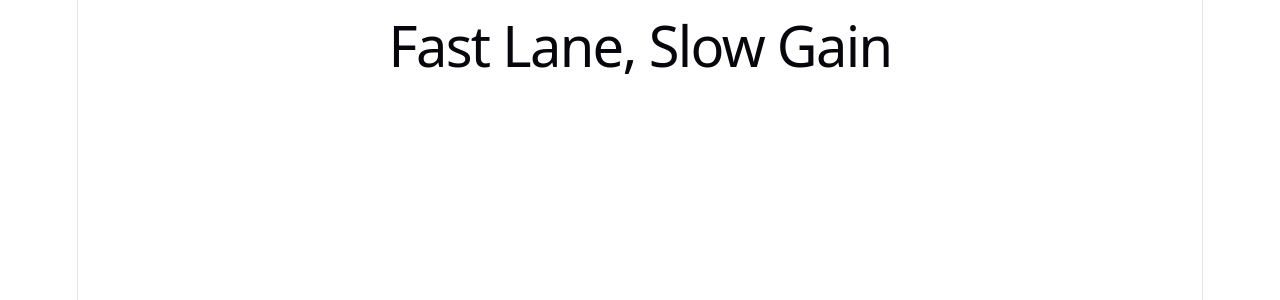
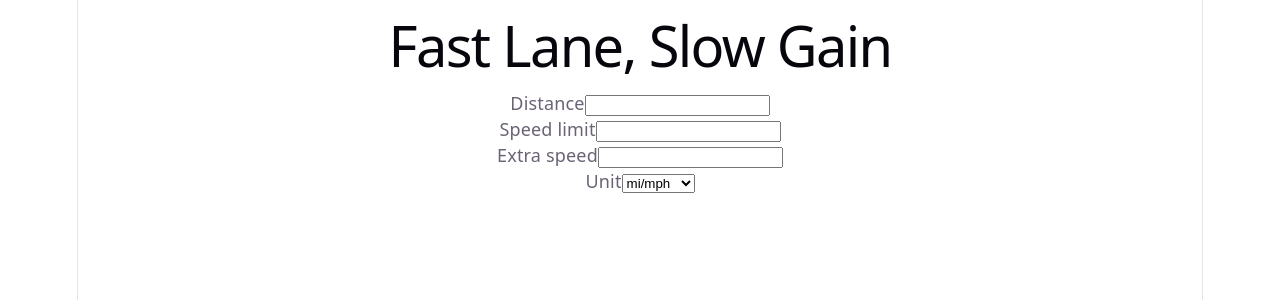
Before and after one commit to RazvanGolan/Fast-Lane-Slow-Gain, a React (Vite) app: page / in a window 1280 px wide. Shown: the top 300 px of the page. Built offline with nearby package versions, Linux system fonts and the light colour scheme.

Commit message:
feat: add validated speed calculator form

```diff
--- a/src/App.tsx
+++ b/src/App.tsx
@@ -1,7 +1,10 @@
+import { SpeedCalculatorForm } from "./features/calculator/components/SpeedCalculatorForm";
+
 export default function App() {
   return (
     <main>
       <h1>Fast Lane, Slow Gain</h1>
+      <SpeedCalculatorForm />
     </main>
   );
 }
--- /dev/null
+++ b/src/features/calculator/components/SpeedCalculatorForm.tsx
@@ -0,0 +1,226 @@
+import { useMemo, useState, type ChangeEvent } from "react";
+import {
+  calculateTimeSavings,
+  type DistanceUnit,
+} from "../lib/timeMath";
+
+interface FormValues {
+  distance: string;
+  speedLimit: string;
+  extraSpeed: string;
+  unit: DistanceUnit;
+}
+
+interface TouchedFields {
+  distance: boolean;
+  speedLimit: boolean;
+  extraSpeed: boolean;
+}
+
+type NumberField = keyof TouchedFields;
+
+const MIN_POSITIVE_VALUE = Number.EPSILON;
+
+const FIELD_LABELS: Record<NumberField, string> = {
+  distance: "Distance",
+  speedLimit: "Speed limit",
+  extraSpeed: "Extra speed",
+};
+
+const FIELD_ERROR_IDS: Record<NumberField, string> = {
+  distance: "distance-error",
+  speedLimit: "speedLimit-error",
+  extraSpeed: "extraSpeed-error",
+};
+
+function parsePositiveNumber(value: string): number | null {
+  if (value.trim() === "") {
+    return null;
+  }
+
+  const parsedValue = Number(value);
+  if (!Number.isFinite(parsedValue) || parsedValue <= 0) {
+    return null;
+  }
+
+  return parsedValue;
+}
+
+function getInlineError(label: string, value: string): string | null {
+  if (value.trim() === "") {
+    return `${label} is required.`;
+  }
+
+  return parsePositiveNumber(value) === null
+    ? `${label} must be a positive number.`
+    : null;
+}
+
+function isDistanceUnit(value: string): value is DistanceUnit {
+  return value === "mi" || value === "km";
+}
+
+export function SpeedCalculatorForm() {
+  const [values, setValues] = useState<FormValues>({
+    distance: "",
+    speedLimit: "",
+    extraSpeed: "",
+    unit: "mi",
+  });
+
+  const [touched, setTouched] = useState<TouchedFields>({
+    distance: false,
+    speedLimit: false,
+    extraSpeed: false,
+  });
+
+  const parsedDistance = parsePositiveNumber(values.distance);
+  const parsedSpeedLimit = parsePositiveNumber(values.speedLimit);
+  const parsedExtraSpeed = parsePositiveNumber(values.extraSpeed);
+
+  const errors = {
+    distance: touched.distance
+      ? getInlineError(FIELD_LABELS.distance, values.distance)
+      : null,
+    speedLimit: touched.speedLimit
+      ? getInlineError(FIELD_LABELS.speedLimit, values.speedLimit)
+      : null,
+    extraSpeed: touched.extraSpeed
+      ? getInlineError(FIELD_LABELS.extraSpeed, values.extraSpeed)
+      : null,
+  };
+
+  const result = useMemo(() => {
+    if (
+      parsedDistance === null ||
+      parsedSpeedLimit === null ||
+      parsedExtraSpeed === null
+    ) {
+      return null;
+    }
+
+    return calculateTimeSavings({
+      distance: parsedDistance,
+      speedLimit: parsedSpeedLimit,
+      extraSpeed: parsedExtraSpeed,
+      unit: values.unit,
+    });
+  }, [parsedDistance, parsedSpeedLimit, parsedExtraSpeed, values.unit]);
+
+  function handleNumberChange(field: NumberField) {
+    return (event: ChangeEvent<HTMLInputElement>) => {
+      const { value } = event.target;
+      setValues((currentValues) => ({ ...currentValues, [field]: value }));
+    };
+  }
+
+  function handleNumberBlur(field: NumberField) {
+    return () => {
+      setTouched((currentTouched) =>
+        currentTouched[field]
+          ? currentTouched
+          : { ...currentTouched, [field]: true },
+      );
+    };
+  }
+
+  return (
+    <section aria-label="Speed calculator">
+      <form>
+        <div>
+          <label htmlFor="distance">Distance</label>
+          <input
+            id="distance"
+            name="distance"
+            type="number"
+            min={MIN_POSITIVE_VALUE}
+            step="any"
+            value={values.distance}
+            onChange={handleNumberChange("distance")}
+            onBlur={handleNumberBlur("distance")}
+            aria-invalid={errors.distance !== null}
+            aria-describedby={
+              errors.distance !== null ? FIELD_ERROR_IDS.distance : undefined
+            }
+          />
+          {errors.distance !== null ? (
+            <p id={FIELD_ERROR_IDS.distance} role="alert">
+              {errors.distance}
+            </p>
+          ) : null}
+        </div>
+
+        <div>
+          <label htmlFor="speedLimit">Speed limit</label>
+          <input
+            id="speedLimit"
+            name="speedLimit"
+            type="number"
+            min={MIN_POSITIVE_VALUE}
+            step="any"
+            value={values.speedLimit}
+            onChange={handleNumberChange("speedLimit")}
+            onBlur={handleNumberBlur("speedLimit")}
+            aria-invalid={errors.speedLimit !== null}
+            aria-describedby={
+              errors.speedLimit !== null ? FIELD_ERROR_IDS.speedLimit : undefined
+            }
+          />
+          {errors.speedLimit !== null ? (
+            <p id={FIELD_ERROR_IDS.speedLimit} role="alert">
+              {errors.speedLimit}
+            </p>
+          ) : null}
+        </div>
+
+        <div>
+          <label htmlFor="extraSpeed">Extra speed</label>
+          <input
+            id="extraSpeed"
+            name="extraSpeed"
+            type="number"
+            min={MIN_POSITIVE_VALUE}
+            step="any"
+            value={values.extraSpeed}
+            onChange={handleNumberChange("extraSpeed")}
+            onBlur={handleNumberBlur("extraSpeed")}
+            aria-invalid={errors.extraSpeed !== null}
+            aria-describedby={
+              errors.extraSpeed !== null ? FIELD_ERROR_IDS.extraSpeed : undefined
+            }
+          />
+          {errors.extraSpeed !== null ? (
+            <p id={FIELD_ERROR_IDS.extraSpeed} role="alert">
+              {errors.extraSpeed}
+            </p>
+          ) : null}
+        </div>
+
+        <div>
+          <label htmlFor="unit">Unit</label>
+          <select
+            id="unit"
+            name="unit"
+            value={values.unit}
+            onChange={(event) => {
+              const nextUnit = event.target.value;
+              if (!isDistanceUnit(nextUnit)) {
+                return;
+              }
+
+              setValues((currentValues) => ({
+                ...currentValues,
+                unit: nextUnit,
+              }));
+            }}
+          >
+            <option value="mi">mi/mph</option>
+            <option value="km">km/km/h</option>
+          </select>
+        </div>
+      </form>
+
+      {result !== null ? <p>Minutes saved: {result.minutesSaved.toFixed(2)}</p> : null}
+    </section>
+  );
+}
```
Also changed, not shown: 1 other file (tests, documents, lock files or other folders).
